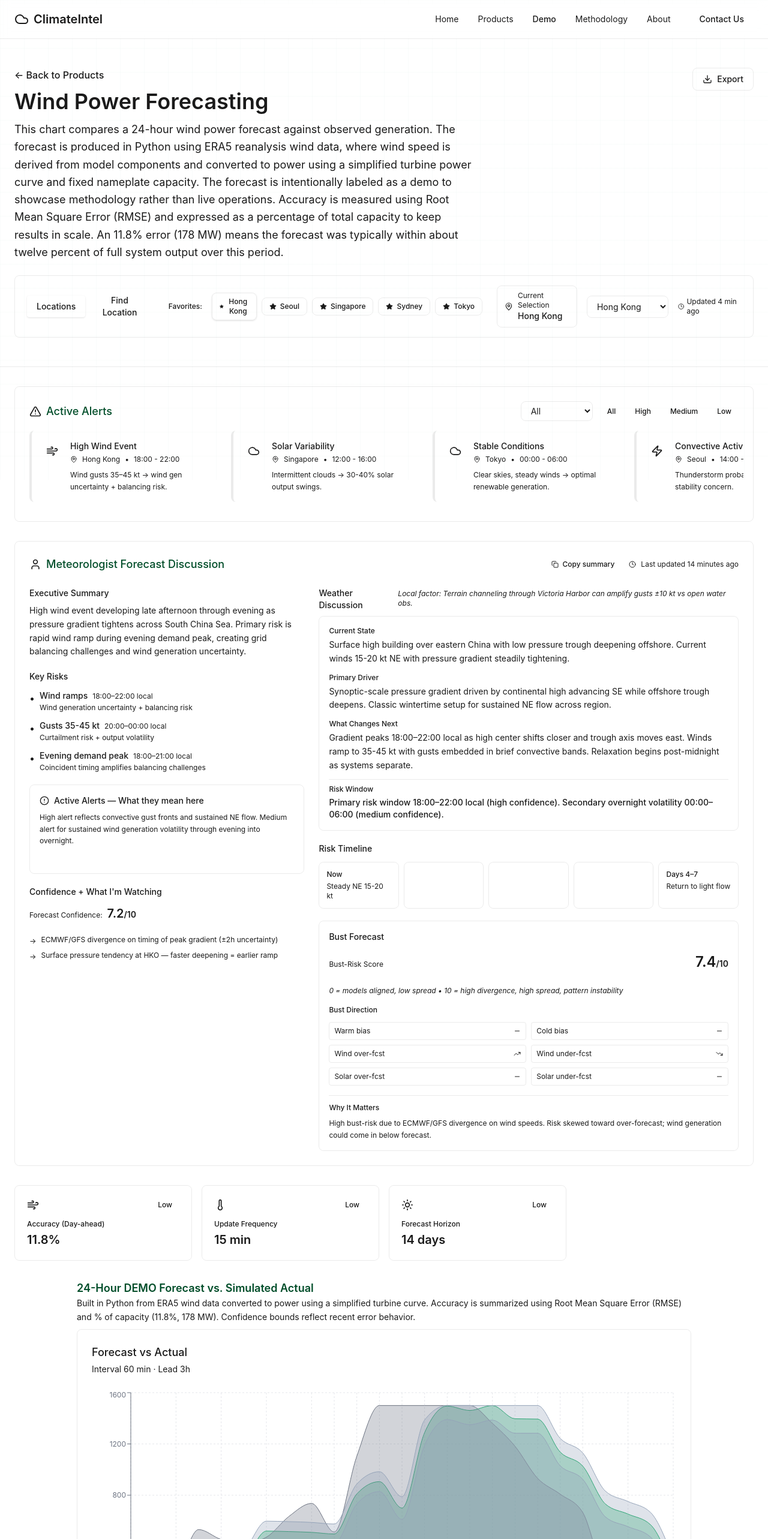
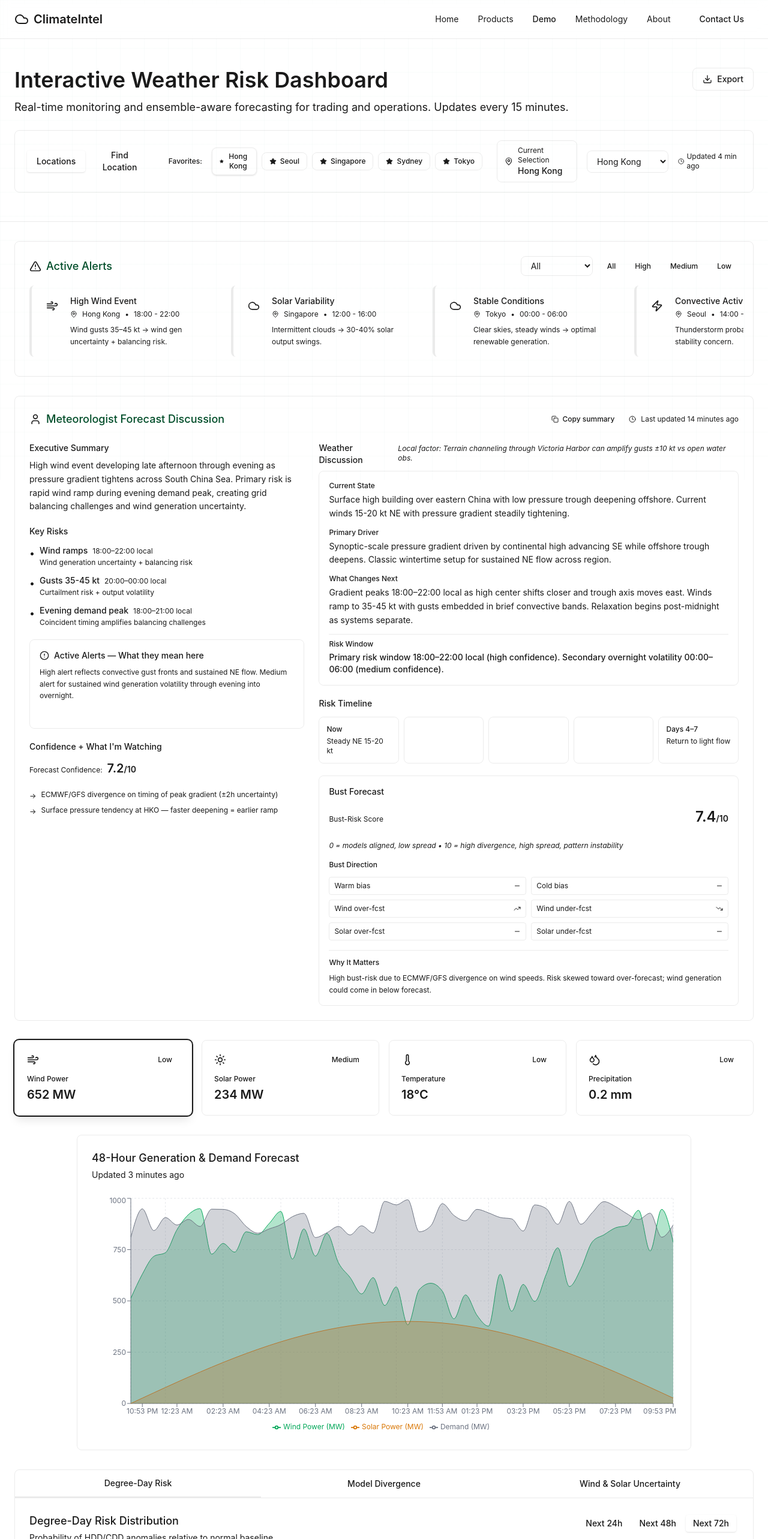
Before and after one commit to thorna11/climateintel-web, a React (Vite) app: page /demo in a window 1280 px wide. Shown: the top 2566 px of the page at 60% size. Built offline with nearby package versions, Linux system fonts and the light colour scheme.

Commit message:
Update demo text

```diff
--- a/src/app/pages/Demo.tsx
+++ b/src/app/pages/Demo.tsx
@@ -1,5 +1,4 @@
-import React, { useEffect, useMemo, useState } from 'react';
-import { loadWindBundle } from '@/services/windData';
+import React, { useState } from 'react';
 import { PageContainer } from '@/app/components/PageContainer';
 import { InteractiveChart } from '@/app/components/InteractiveChart';
 import { RiskBadge, RiskLevel } from '@/app/components/RiskBadge';
@@ -9,7 +8,23 @@ import { MeteorologistDiscussion } from '@/app/components/MeteorologistDiscussio
 import { RiskAnalyticsTabs } from '@/app/components/RiskAnalyticsTabs';
 import { GlobalLocationViewer } from '@/app/components/GlobalLocationViewer';
 import { FindLocation } from '@/app/components/FindLocation';
-import { Wind, Sun, Thermometer, Download } from 'lucide-react';
+import { Wind, Sun, Droplets, Thermometer, Download } from 'lucide-react';
+
+// Mock real-time data
+const generateTimeSeriesData = () => {
+  const data = [];
+  const now = new Date();
+  for (let i = 0; i < 48; i++) {
+    const time = new Date(now.getTime() + i * 30 * 60000); // 30-min intervals
+    data.push({
+      name: time.toLocaleTimeString('en-US', { hour: '2-digit', minute: '2-digit' }),
+      windPower: 500 + Math.random() * 300 + Math.sin(i / 6) * 200,
+      solarPower: Math.max(0, 400 * Math.sin((i / 48) * Math.PI)),
+      demand: 800 + Math.random() * 200,
+    });
+  }
+  return data;
+};
 
 export function Demo() {
   const [selectedLocation, setSelectedLocation] = useState('Hong Kong');
@@ -17,31 +32,7 @@ export function Demo() {
   const [activeTab, setActiveTab] = useState<'locations' | 'find-location'>('locations');
   const [selectedMetric, setSelectedMetric] = useState('wind');
 
-  const [wind, setWind] = useState<null | {
-    summary: any;
-    timeseries: any;
-    accuracy: any;
-    parameters: any;
-  }>(null);
-
-  const [windErr, setWindErr] = useState<string | null>(null);
-
-  useEffect(() => {
-    loadWindBundle()
-      .then(setWind)
-      .catch((e) => setWindErr(String(e?.message ?? e)));
-  }, []);
-
-  const chartData = useMemo(() => {
-    const series = wind?.timeseries?.series ?? [];
-    return series.map((p: any) => ({
-      name: p.name,
-      forecast: p.forecast,
-      actual: p.actual,
-      upper: p.upper,
-      lower: p.lower,
-    }));
-  }, [wind]);
+  const chartData = generateTimeSeriesData();
 
   const handleAddFavorite = (location: string) => {
     if (!favorites.includes(location)) {
@@ -49,22 +40,12 @@ export function Demo() {
     }
   };
 
-  const metrics = useMemo(() => {
-    const kpis = wind?.summary?.kpis ?? [];
-    const iconById: Record<string, any> = {
-      accuracy: Wind,
-      update_freq: Thermometer,
-      horizon: Sun,
-    };
-
-    return kpis.map((k: any) => ({
-      id: k.id,
-      name: k.title,
-      icon: iconById[k.id] ?? Wind,
-      value: k.value,
-      risk: 'low' as RiskLevel,
-    }));
-  }, [wind]);
+  const metrics = [
+    { id: 'wind', name: 'Wind Power', icon: Wind, value: '652 MW', risk: 'low' as RiskLevel },
+    { id: 'solar', name: 'Solar Power', icon: Sun, value: '234 MW', risk: 'medium' as RiskLevel },
+    { id: 'temperature', name: 'Temperature', icon: Thermometer, value: '18°C', risk: 'low' as RiskLevel },
+    { id: 'precipitation', name: 'Precipitation', icon: Droplets, value: '0.2 mm', risk: 'low' as RiskLevel },
+  ];
 
   return (
     <PageContainer>
@@ -75,34 +56,18 @@ export function Demo() {
             <div className="max-w-7xl mx-auto">
               <div className="flex items-start justify-between mb-6">
                 <div className="flex-1">
-                  <div className="flex items-center gap-2 text-sm text-muted-foreground mb-3">
-                    <button
-                      className="hover:underline"
-                      onClick={() => {
-                        // If you have routing, replace this with navigate('/products')
-                        window.history.back();
-                      }}
-                    >
-                      ← Back to Products
-                    </button>
-                  </div>
-
                   <h1 className="text-4xl font-semibold text-foreground mb-3">
-                    Wind Power Forecasting
+                    Interactive Weather Risk Dashboard
                   </h1>
-
-                  <p className="text-lg text-muted-foreground leading-relaxed max-w-3xl">
-                    This chart compares a 24-hour wind power forecast against observed generation. The forecast is produced in Python
-                    using ERA5 reanalysis wind data, where wind speed is derived from model components and converted to power using a
-                    simplified turbine power curve and fixed nameplate capacity. The forecast is intentionally labeled as a demo to
-                    showcase methodology rather than live operations. Accuracy is measured using Root Mean Square Error (RMSE) and
-                    expressed as a percentage of total capacity to keep results in scale. An 11.8% error (178 MW) means the forecast
-                    was typically within about twelve percent of full system output over this period.
+                  <p className="text-lg text-muted-foreground">
+                    Real-time monitoring and ensemble-aware forecasting for trading and operations.
+                    Updates every 15 minutes.
                   </p>
                 </div>
 
                 {/* Compact Controls */}
                 <div className="flex items-center ml-8">
+                  {/* Export Button */}
                   <button className="px-4 py-2 bg-card border border-neutral-border rounded-lg text-sm text-foreground hover:bg-secondary transition-colors flex items-center gap-2">
                     <Download className="w-4 h-4" />
                     Export
@@ -130,23 +95,10 @@ export function Demo() {
                 {/* Active Alerts */}
                 <AlertsBanner />
 
-                {windErr && (
-                  <div className="max-w-5xl mx-auto p-4 border rounded-lg text-sm">
-                    Wind JSON load failed: {windErr}
-                  </div>
-                )}
-
-                {!wind && !windErr && (
-                  <div className="max-w-5xl mx-auto p-4 border rounded-lg text-sm text-muted-foreground">
-                    Loading wind data…
-                  </div>
-                )}
-
                 {/* Meteorologist Forecast Discussion */}
                 <MeteorologistDiscussion selectedLocation={selectedLocation} />
 
                 {/* KPI Metrics Row */}
-                {metrics.length > 0 && (
                 <div className="grid grid-cols-4 gap-4">
                   {metrics.map((metric) => {
                     const Icon = metric.icon;
@@ -170,46 +122,35 @@ export function Demo() {
                     );
                   })}
                 </div>
-                )}
 
-                {/* 24-Hour Forecast vs. Simulated Actual */}
-                <div className="max-w-5xl mx-auto space-y-2">
-                  <div>
-                    <h2 className="text-lg font-semibold text-foreground">
-                      24-Hour DEMO Forecast vs. Simulated Actual
-                    </h2>
-                    <p className="text-sm text-muted-foreground leading-relaxed">
-                      Built in Python from ERA5 wind data converted to power using a simplified turbine curve. Accuracy is summarized using
-                      Root Mean Square Error (RMSE) and % of capacity (11.8%, 178 MW). Confidence bounds reflect recent error behavior.
-                    </p>
-                  </div>
-
+                {/* 48-Hour Generation & Demand Forecast - CENTERED & PROMINENT */}
+                <div className="max-w-5xl mx-auto">
                   <InteractiveChart
                     type="area"
                     data={chartData}
                     dataKeys={[
-                      { key: 'forecast', color: '#00a758', name: 'Forecast (MW)' },
-                      { key: 'actual', color: '#6b7280', name: 'Actual (MW)' },
-                      { key: 'upper', color: '#94a3b8', name: 'Upper (MW)' },
-                      { key: 'lower', color: '#94a3b8', name: 'Lower (MW)' },
+                      { key: 'windPower', color: '#00a758', name: 'Wind Power (MW)' },
+                      { key: 'solarPower', color: '#d97706', name: 'Solar Power (MW)' },
+                      { key: 'demand', color: '#6b7280', name: 'Demand (MW)' },
                     ]}
-                    title={wind?.timeseries?.chart?.title ?? 'Forecast vs Actual'}
-                    subtitle={`Interval ${wind?.timeseries?.chart?.interval_minutes ?? 60} min · Lead ${wind?.timeseries?.chart?.lead_hours ?? 0}h`}
+                    title="48-Hour Generation & Demand Forecast"
+                    subtitle="Updated 3 minutes ago"
                   />
                 </div>
 
                 {/* Risk Analytics Tabs */}
                 <RiskAnalyticsTabs selectedLocation={selectedLocation} />
 
-                {/* High-Impact Weather Risk Matrix */}
+                {/* High-Impact Weather Risk Matrix - BOTTOM, FULL WIDTH */}
                 <WeatherRiskMatrix selectedLocation={selectedLocation} />
 
-                {/* Data Source Note */}
+                {/* Demo Data Note */}
                 <div className="max-w-5xl mx-auto">
                   <div className="p-5 bg-accent rounded-lg border border-primary/10">
                     <p className="text-sm text-muted-foreground leading-relaxed">
-                      <strong className="text-foreground">Data Source:</strong> This dashboard is currently powered by local JSON feeds
-                      served from <code>/data/wind</code>. Production systems will use live data feeds, custom alert thresholds, and API integration.
+                      <strong className="text-foreground">Demo Data:</strong> This dashboard displays
+                      simulated data for demonstration purposes. Production systems provide live data feeds,
+                      custom alert thresholds, and API integration.
                     </p>
                   </div>
                 </div>
```
Lines whose indentation alone changed are shown as unchanged.
